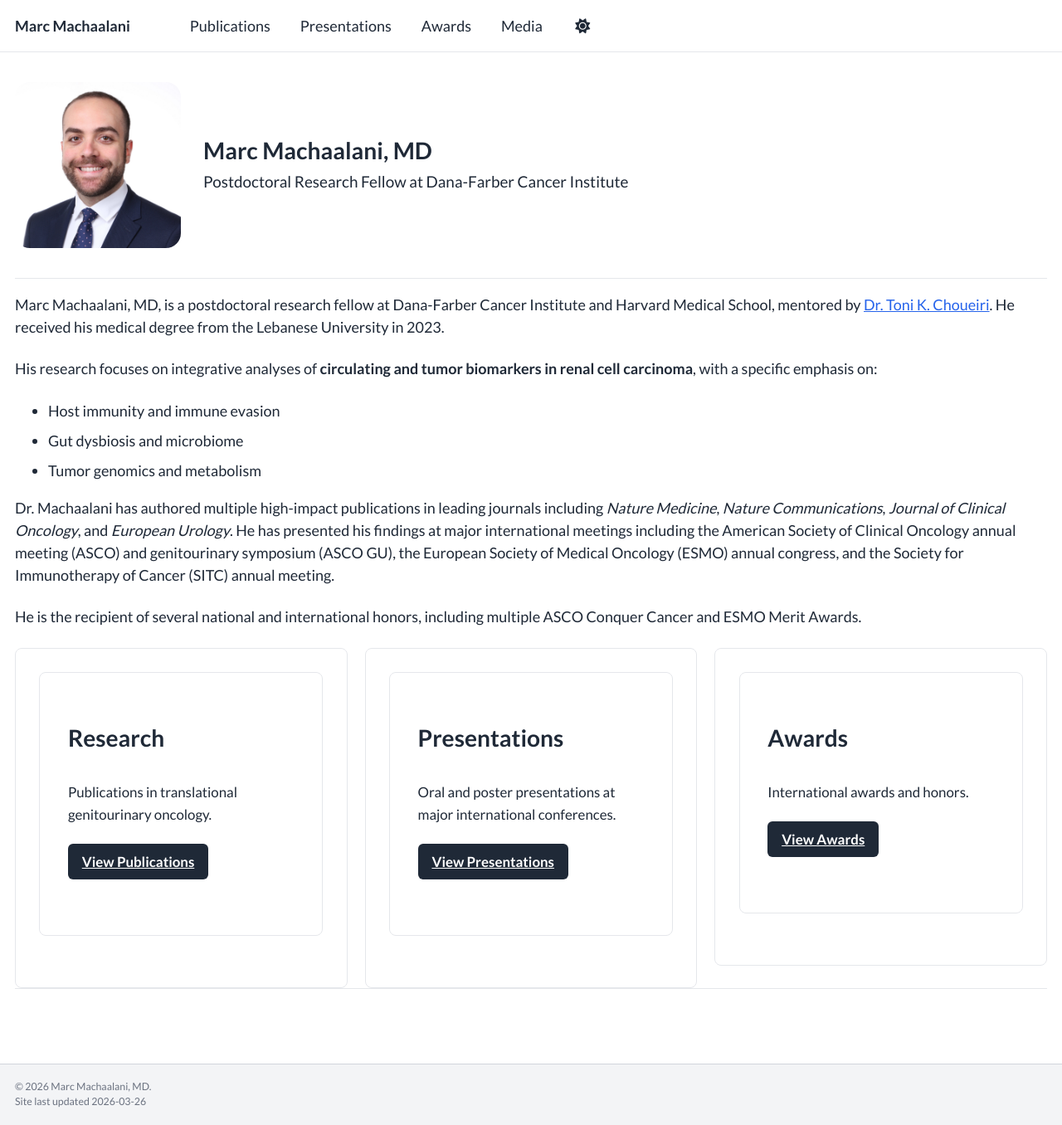
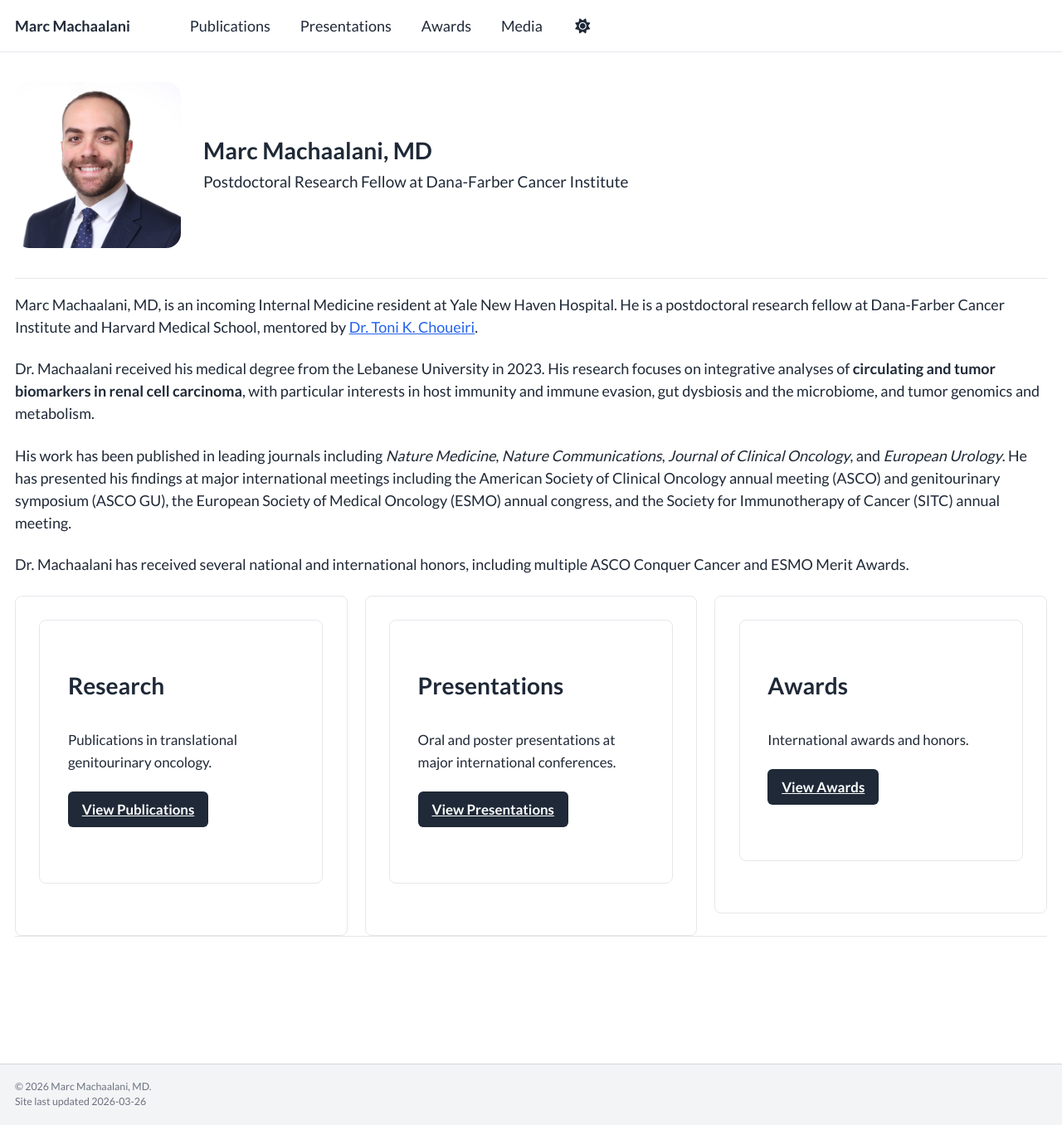
Before and after one commit to MarcMachaalani/marcmachaalani.github.io, a Jekyll site: the page built from _pages/about.md, in a window 1280 px wide and 1356 px high. Shown: the whole window at 83% size. Built offline with Jekyll 4.4.1, drawn with Linux system fonts in a browser that asks for light colours; a script bundle is joined from its source files by our own code; library files that are not in the unit come from our copies.

Commit message:
Update about.md

```diff
--- a/_pages/about.md
+++ b/_pages/about.md
@@ -41,15 +41,12 @@
 
 
 
-Marc Machaalani, MD, is a postdoctoral research fellow at Dana-Farber Cancer Institute and Harvard Medical School, mentored by [Dr. Toni K. Choueiri](https://labs.dana-farber.org/choueirilab/). He received his medical degree from the Lebanese University in 2023.
+Marc Machaalani, MD, is an incoming Internal Medicine resident at Yale New Haven Hospital. He is a postdoctoral research fellow at Dana-Farber Cancer Institute and Harvard Medical School, mentored by [Dr. Toni K. Choueiri](https://labs.dana-farber.org/choueirilab/).
 
-His research focuses on integrative analyses of **circulating and tumor biomarkers in renal cell carcinoma**, with a specific emphasis on:
-*   Host immunity and immune evasion
-*   Gut dysbiosis and microbiome
-*   Tumor genomics and metabolism
+Dr. Machaalani received his medical degree from the Lebanese University in 2023. His research focuses on integrative analyses of **circulating and tumor biomarkers in renal cell carcinoma**, with particular interests in host immunity and immune evasion, gut dysbiosis and the microbiome, and tumor genomics and metabolism.
 
-Dr. Machaalani has authored multiple high-impact publications in leading journals including *Nature Medicine*, *Nature Communications*, *Journal of Clinical Oncology*, and *European Urology*. He has presented his findings at major international meetings including the American Society of Clinical Oncology annual meeting (ASCO) and genitourinary symposium (ASCO GU), the European Society of Medical Oncology (ESMO) annual congress, and the Society for Immunotherapy of Cancer (SITC) annual meeting.
+His work has been published in leading journals including *Nature Medicine*, *Nature Communications*, *Journal of Clinical Oncology*, and *European Urology*. He has presented his findings at major international meetings including the American Society of Clinical Oncology annual meeting (ASCO) and genitourinary symposium (ASCO GU), the European Society of Medical Oncology (ESMO) annual congress, and the Society for Immunotherapy of Cancer (SITC) annual meeting.
 
-He is the recipient of several national and international honors, including multiple ASCO Conquer Cancer and ESMO Merit Awards.
+Dr. Machaalani has received several national and international honors, including multiple ASCO Conquer Cancer and ESMO Merit Awards.
 
 {% include feature_row %}
```
